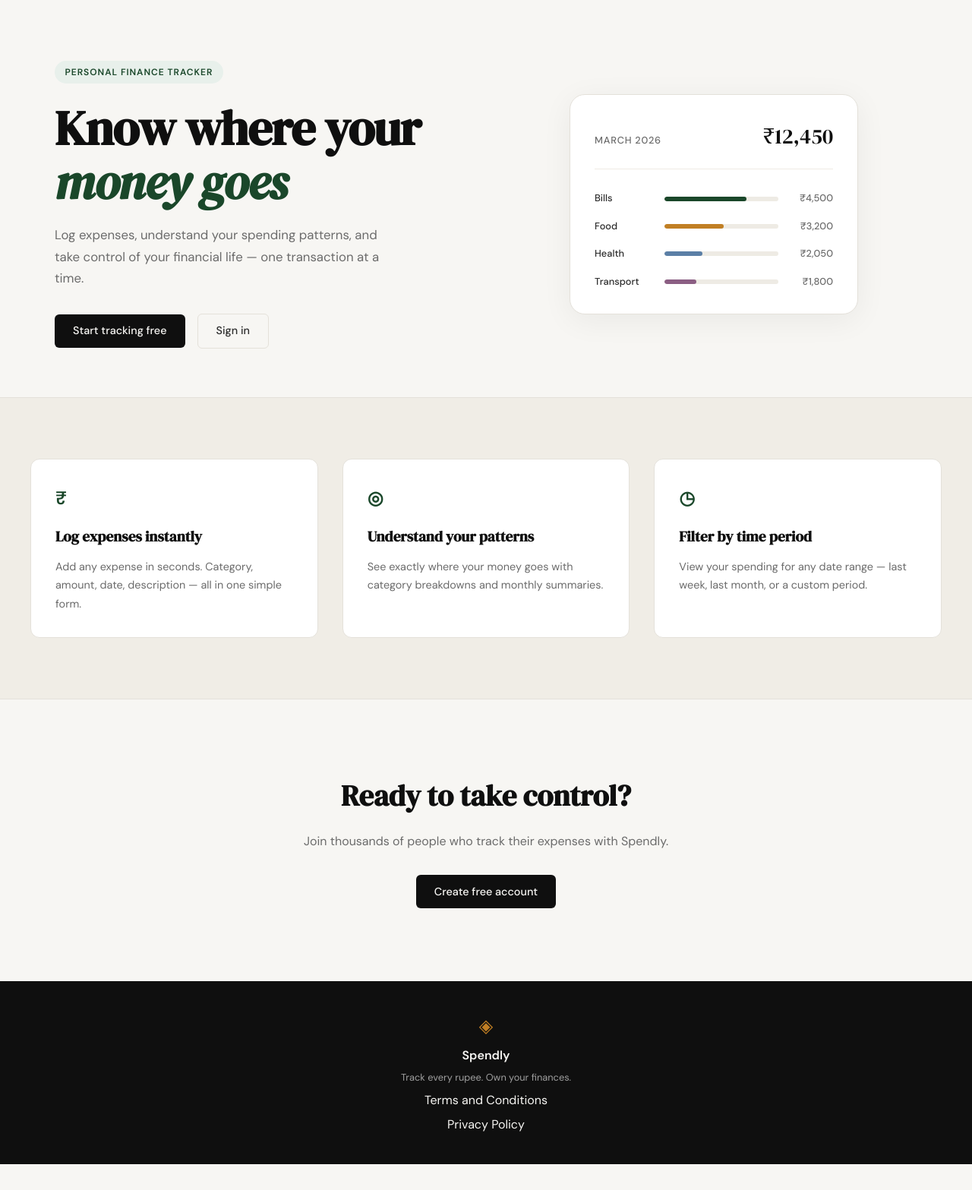
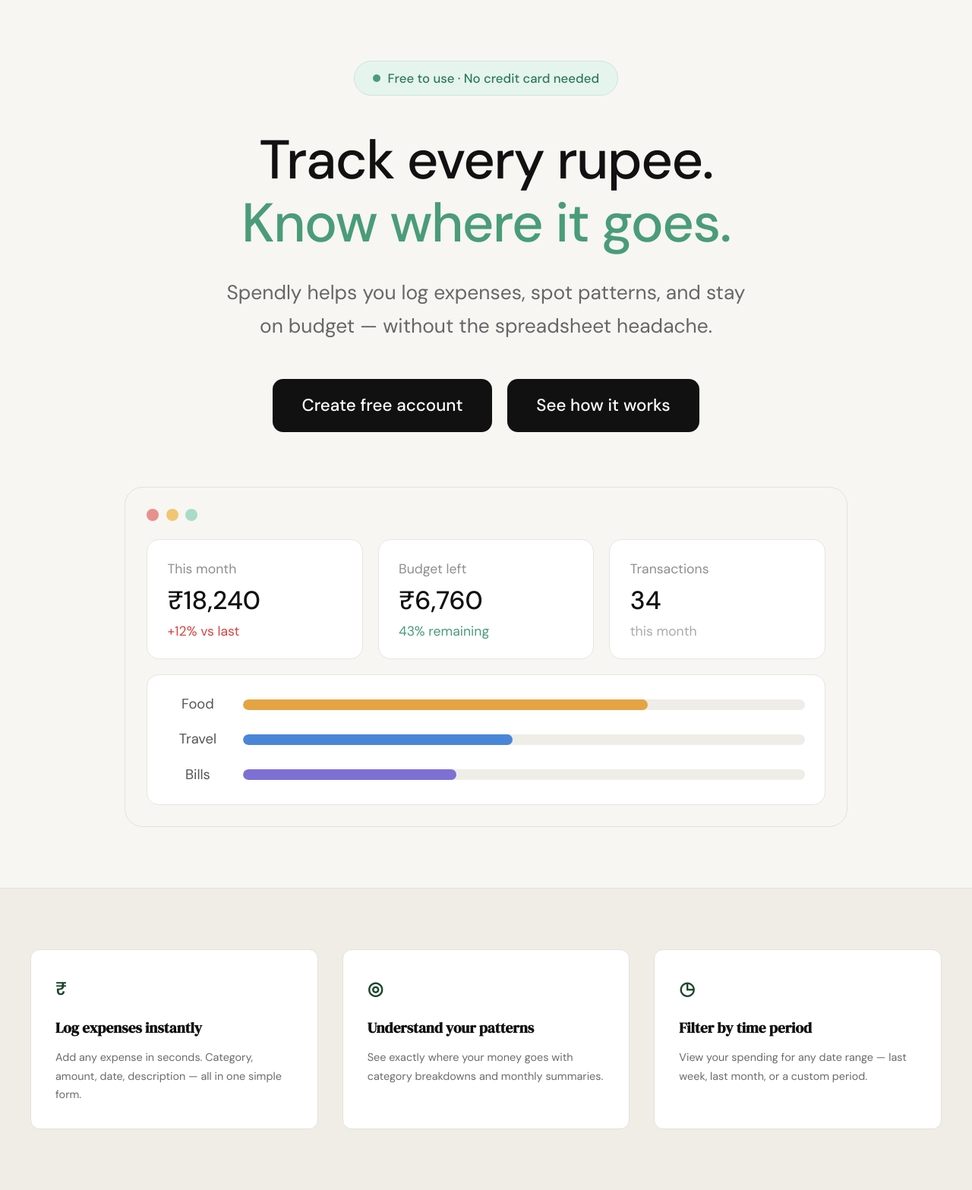
Before and after one commit to Zain-Ali-Shah/spendly, a Flask app: page / in a window 1280 px wide. Shown: the part 61-1628 px from the top of the page at 76% size. Before the commit the page ends 1594 px from the top, so only its background shows below. Run offline with Flask 3, Linux system fonts and the light colour scheme.

Commit message:
landing: redesign hero section to match mockup

```diff
--- a/static/css/style.css
+++ b/static/css/style.css
@@ -123,16 +123,175 @@ a { color: inherit; text-decoration: none; }
 /* Hero                                                                */
 /* ------------------------------------------------------------------ */
 
-.hero {
-    padding: 5rem 2rem 4rem;
-    display: grid;
-    grid-template-columns: 1fr 1fr;
-    gap: 4rem;
-    align-items: center;
-    max-width: var(--max-width);
+.lp-hero {
+    max-width: 1000px;
     margin: 0 auto;
+    padding: 5rem 1.5rem 5rem;
+    text-align: center;
 }
 
+.lp-hero-badge {
+    display: inline-flex;
+    align-items: center;
+    gap: 0.6rem;
+    background: #e6f4ee;
+    border: 1px solid #c9e6d9;
+    color: #2d7a5a;
+    font-size: 1.05rem;
+    font-weight: 500;
+    padding: 0.55rem 1.5rem;
+    border-radius: 999px;
+}
+
+.lp-hero-badge-dot {
+    width: 10px;
+    height: 10px;
+    border-radius: 50%;
+    background: #4a9c78;
+}
+
+.lp-hero-title {
+    font-family: var(--font-body);
+    font-weight: 500;
+    font-size: clamp(2.5rem, 6.5vw, 4.5rem);
+    line-height: 1.15;
+    letter-spacing: -0.02em;
+    color: #111111;
+    margin: 2.75rem 0 1.75rem;
+}
+
+.lp-hero-title span {
+    display: block;
+    color: #4a9c78;
+}
+
+.lp-hero-subtitle {
+    font-size: clamp(1.05rem, 2.2vw, 1.65rem);
+    line-height: 1.65;
+    color: #666666;
+    max-width: 720px;
+    margin: 0 auto 3rem;
+}
+
+.lp-hero-actions {
+    display: flex;
+    justify-content: center;
+    gap: 1.25rem;
+    flex-wrap: wrap;
+    margin-bottom: 4.5rem;
+}
+
+.lp-hero-btn {
+    display: inline-block;
+    background: #111111;
+    color: #ffffff;
+    font-family: var(--font-body);
+    font-size: 1.4rem;
+    font-weight: 500;
+    padding: 1.05rem 2.4rem;
+    border-radius: 14px;
+    transition: background 0.2s;
+}
+
+.lp-hero-btn:hover { background: var(--accent); }
+
+/* ---------------------------- Dashboard mock ---------------------------- */
+
+.lp-mock {
+    background: #f7f6f3;
+    border: 1px solid #e4e1da;
+    border-radius: 24px;
+    padding: 1.75rem;
+    text-align: left;
+}
+
+.lp-mock-dots {
+    display: flex;
+    gap: 0.6rem;
+    margin-bottom: 1.5rem;
+}
+
+.lp-mock-dots span {
+    width: 16px;
+    height: 16px;
+    border-radius: 50%;
+}
+
+.lp-mock-dots span:nth-child(1) { background: #e8908c; }
+.lp-mock-dots span:nth-child(2) { background: #f0c673; }
+.lp-mock-dots span:nth-child(3) { background: #a8dcc8; }
+
+.lp-mock-stats {
+    display: grid;
+    grid-template-columns: repeat(3, 1fr);
+    gap: 1.25rem;
+    margin-bottom: 1.25rem;
+}
+
+.lp-stat,
+.lp-bars {
+    background: #ffffff;
+    border: 1px solid #e8e5de;
+    border-radius: 16px;
+}
+
+.lp-stat { padding: 1.5rem 1.65rem 1.4rem; }
+
+.lp-stat-label {
+    font-size: 1.1rem;
+    color: #8e8e8e;
+    margin-bottom: 0.5rem;
+}
+
+.lp-stat-value {
+    font-size: 2.1rem;
+    font-weight: 500;
+    line-height: 1.2;
+    color: #111111;
+    margin-bottom: 0.35rem;
+}
+
+.lp-stat-note { font-size: 1.1rem; color: #aaaaaa; }
+.lp-stat-note.is-up { color: #d64541; }
+.lp-stat-note.is-good { color: #4a9c78; }
+
+.lp-bars {
+    padding: 1.5rem 1.65rem;
+    display: flex;
+    flex-direction: column;
+    gap: 1.05rem;
+}
+
+.lp-bar-row {
+    display: grid;
+    grid-template-columns: 80px 1fr;
+    align-items: center;
+    gap: 1.25rem;
+}
+
+.lp-bar-label {
+    font-size: 1.15rem;
+    color: #555555;
+    text-align: center;
+}
+
+.lp-bar-track {
+    height: 14px;
+    background: #efede7;
+    border-radius: 999px;
+    overflow: hidden;
+}
+
+.lp-bar-fill {
+    height: 100%;
+    border-radius: 999px;
+}
+
+.lp-bar-food   { background: #e4a444; }
+.lp-bar-travel { background: #4a86d8; }
+.lp-bar-bills  { background: #7d70d4; }
+
+/* Used by the legal pages (terms, privacy) */
 .hero-badge {
     display: inline-block;
     background: var(--accent-light);
@@ -146,115 +305,6 @@ a { color: inherit; text-decoration: none; }
     margin-bottom: 1.5rem;
 }
 
-.hero-title {
-    font-family: var(--font-display);
-    font-size: clamp(2.5rem, 5vw, 4rem);
-    line-height: 1.1;
-    letter-spacing: -0.02em;
-    color: var(--ink);
-    margin-bottom: 1.25rem;
-}
-
-.hero-title em {
-    font-style: italic;
-    color: var(--accent);
-}
-
-.hero-subtitle {
-    font-size: 1.05rem;
-    color: var(--ink-muted);
-    line-height: 1.7;
-    max-width: 460px;
-    margin-bottom: 2rem;
-}
-
-.hero-actions {
-    display: flex;
-    gap: 1rem;
-    align-items: center;
-}
-
-/* ------------------------------------------------------------------ */
-/* Mock card (hero visual)                                             */
-/* ------------------------------------------------------------------ */
-
-.hero-visual {
-    display: flex;
-    justify-content: center;
-}
-
-.mock-card {
-    background: var(--paper-card);
-    border: 1px solid var(--border);
-    border-radius: var(--radius-lg);
-    padding: 2rem;
-    width: 100%;
-    max-width: 380px;
-    box-shadow: 0 8px 40px rgba(0,0,0,0.06);
-}
-
-.mock-card-header {
-    display: flex;
-    justify-content: space-between;
-    align-items: baseline;
-    margin-bottom: 1.75rem;
-    padding-bottom: 1.25rem;
-    border-bottom: 1px solid var(--border-soft);
-}
-
-.mock-label {
-    font-size: 0.8rem;
-    font-weight: 500;
-    color: var(--ink-muted);
-    text-transform: uppercase;
-    letter-spacing: 0.06em;
-}
-
-.mock-total {
-    font-family: var(--font-display);
-    font-size: 1.75rem;
-    color: var(--ink);
-}
-
-.mock-bars { display: flex; flex-direction: column; gap: 1rem; }
-
-.mock-bar-row {
-    display: grid;
-    grid-template-columns: 80px 1fr 60px;
-    align-items: center;
-    gap: 0.75rem;
-}
-
-.mock-cat {
-    font-size: 0.8rem;
-    font-weight: 500;
-    color: var(--ink-soft);
-}
-
-.mock-bar-track {
-    height: 6px;
-    background: var(--border-soft);
-    border-radius: 999px;
-    overflow: hidden;
-}
-
-.mock-bar {
-    height: 100%;
-    background: var(--accent);
-    border-radius: 999px;
-    transition: width 0.6s ease;
-}
-
-.mock-bar-2 { background: var(--accent-2); }
-.mock-bar-3 { background: #5b7fa6; }
-.mock-bar-4 { background: #8b5e83; }
-
-.mock-amt {
-    font-size: 0.8rem;
-    font-weight: 500;
-    color: var(--ink-muted);
-    text-align: right;
-}
 
 /* ------------------------------------------------------------------ */
 /* Buttons                                                             */
@@ -593,21 +643,22 @@ a { color: inherit; text-decoration: none; }
 /* ------------------------------------------------------------------ */
 
 @media (max-width: 900px) {
-    .hero {
-        grid-template-columns: 1fr;
-        text-align: center;
-    }
-
-    .hero-subtitle { max-width: 100%; }
-    .hero-actions { justify-content: center; }
-    .hero-visual { display: none; }
-
     .features-inner { grid-template-columns: 1fr; }
 }
 
 @media (max-width: 600px) {
     .nav-links a:not(.nav-cta) { display: none; }
-    .hero { padding: 3rem 1rem 2rem; }
     .legal-section { padding: 2.5rem 1rem 3rem; }
     .legal-card { padding: 1.5rem; }
 }
+
+@media (max-width: 800px) {
+    .lp-hero { padding: 3rem 1rem 3rem; }
+    .lp-hero-actions { margin-bottom: 3rem; }
+    .lp-hero-btn { font-size: 1.05rem; padding: 0.85rem 1.75rem; }
+    .lp-hero-badge { font-size: 0.9rem; padding: 0.45rem 1.1rem; }
+    .lp-mock { padding: 1rem; }
+    .lp-mock-stats { grid-template-columns: 1fr; gap: 0.85rem; }
+    .lp-stat-value { font-size: 1.75rem; }
+    .lp-bar-row { grid-template-columns: 60px 1fr; gap: 0.75rem; }
+}
--- a/templates/landing.html
+++ b/templates/landing.html
@@ -4,58 +4,57 @@
 
 {% block content %}
 
-<section class="hero">
-    <div class="hero-inner">
-        <div class="hero-badge">Personal Finance Tracker</div>
-        <h1 class="hero-title">
-            Know where your<br>
-            <em>money goes</em>
-        </h1>
-        <p class="hero-subtitle">
-            Log expenses, understand your spending patterns,
-            and take control of your financial life —
-            one transaction at a time.
-        </p>
-        <div class="hero-actions">
-            <a href="{{ url_for('register') }}" class="btn-primary">Start tracking free</a>
-            <a href="{{ url_for('login') }}" class="btn-ghost">Sign in</a>
+<section class="lp-hero">
+    <div class="lp-hero-badge">
+        <span class="lp-hero-badge-dot"></span>
+        Free to use · No credit card needed
+    </div>
+    <h1 class="lp-hero-title">
+        Track every rupee.
+        <span>Know where it goes.</span>
+    </h1>
+    <p class="lp-hero-subtitle">
+        Spendly helps you log expenses, spot patterns, and stay
+        on budget — without the spreadsheet headache.
+    </p>
+    <div class="lp-hero-actions">
+        <a href="{{ url_for('register') }}" class="lp-hero-btn">Create free account</a>
+        <a href="#features" class="lp-hero-btn">See how it works</a>
+    </div>
+
+    <div class="lp-mock">
+        <div class="lp-mock-dots">
+            <span></span><span></span><span></span>
         </div>
-    </div>
-    <div class="hero-visual">
-        <div class="mock-card">
-            <div class="mock-card-header">
-                <span class="mock-label">March 2026</span>
-                <span class="mock-total">₹12,450</span>
+        <div class="lp-mock-stats">
+            <div class="lp-stat">
+                <div class="lp-stat-label">This month</div>
+                <div class="lp-stat-value">₹18,240</div>
+                <div class="lp-stat-note is-up">+12% vs last</div>
             </div>
-            <div class="mock-bars">
-                <div class="mock-bar-row">
-                    <span class="mock-cat">Bills</span>
-                    <div class="mock-bar-track">
-                        <div class="mock-bar" style="width: 72%"></div>
-                    </div>
-                    <span class="mock-amt">₹4,500</span>
-                </div>
-                <div class="mock-bar-row">
-                    <span class="mock-cat">Food</span>
-                    <div class="mock-bar-track">
-                        <div class="mock-bar mock-bar-2" style="width: 52%"></div>
-                    </div>
-                    <span class="mock-amt">₹3,200</span>
-                </div>
-                <div class="mock-bar-row">
-                    <span class="mock-cat">Health</span>
-                    <div class="mock-bar-track">
-                        <div class="mock-bar mock-bar-3" style="width: 33%"></div>
-                    </div>
-                    <span class="mock-amt">₹2,050</span>
-                </div>
-                <div class="mock-bar-row">
-                    <span class="mock-cat">Transport</span>
-                    <div class="mock-bar-track">
-                        <div class="mock-bar mock-bar-4" style="width: 28%"></div>
-                    </div>
-                    <span class="mock-amt">₹1,800</span>
-                </div>
+            <div class="lp-stat">
+                <div class="lp-stat-label">Budget left</div>
+                <div class="lp-stat-value">₹6,760</div>
+                <div class="lp-stat-note is-good">43% remaining</div>
+            </div>
+            <div class="lp-stat">
+                <div class="lp-stat-label">Transactions</div>
+                <div class="lp-stat-value">34</div>
+                <div class="lp-stat-note">this month</div>
+            </div>
+        </div>
+        <div class="lp-bars">
+            <div class="lp-bar-row">
+                <span class="lp-bar-label">Food</span>
+                <div class="lp-bar-track"><div class="lp-bar-fill lp-bar-food" style="width: 72%"></div></div>
+            </div>
+            <div class="lp-bar-row">
+                <span class="lp-bar-label">Travel</span>
+                <div class="lp-bar-track"><div class="lp-bar-fill lp-bar-travel" style="width: 48%"></div></div>
+            </div>
+            <div class="lp-bar-row">
+                <span class="lp-bar-label">Bills</span>
+                <div class="lp-bar-track"><div class="lp-bar-fill lp-bar-bills" style="width: 38%"></div></div>
             </div>
         </div>
     </div>
```
